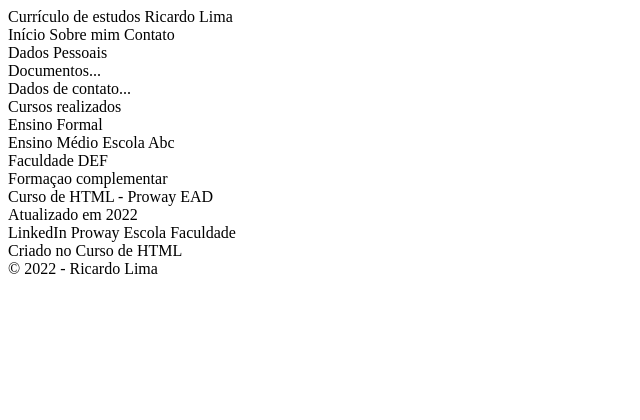
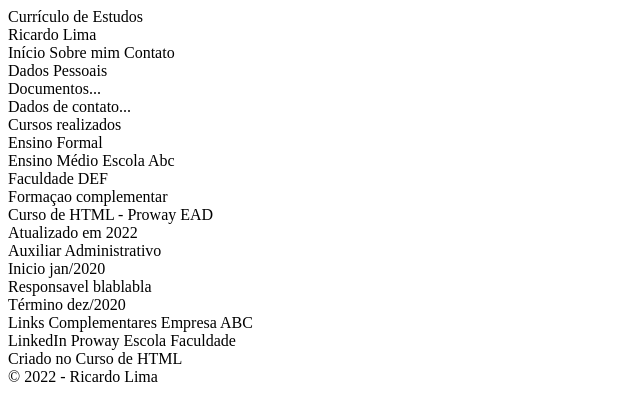
Before and after one commit to dilton92/StartByCapgemini, a plain HTML site: page HtmlBasico/tags.html in a window 1280 px wide. Shown: the whole page, without its empty margins (0-640 px from the left). Drawn offline with Linux system fonts and the light colour scheme.

Commit message:
Conclui aulas 4

```diff
--- a/HtmlBasico/tags.html
+++ b/HtmlBasico/tags.html
@@ -8,11 +8,14 @@
 </head>
 <body>
     <header>
-        Currículo de estudos Ricardo Lima
+        Currículo de Estudos
+        <div>
+            Ricardo Lima
+        </div>
         <nav>
-            Início
-            Sobre mim
-            Contato
+            <span>Início</span>
+            <span>Sobre mim</span>
+            <span>Contato</span>
         </nav>
     </header>
     <section>
@@ -49,6 +52,24 @@
             Atualizado em 2022
         </footer>
     </main>
+    <aside>
+        <article>
+            Auxiliar Administrativo
+            <header>
+                Inicio jan/2020
+            </header>
+            <section>
+                Responsavel blablabla
+            </section>
+            <footer>
+                Término dez/2020
+            </footer>
+        </article>
+        <nav>
+            Links Complementares
+            Empresa ABC
+        </nav>
+    </aside>
     <footer>
         <nav>
             LinkedIn
```
